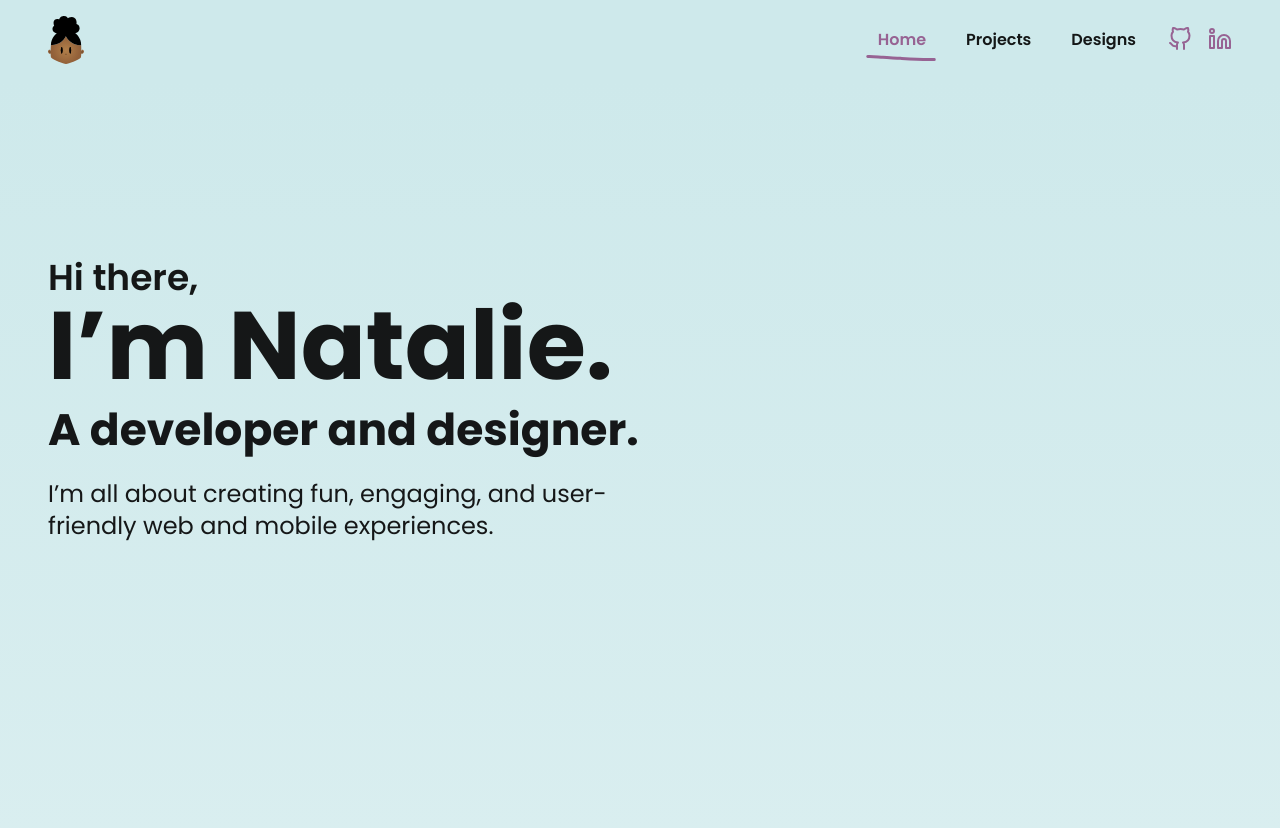
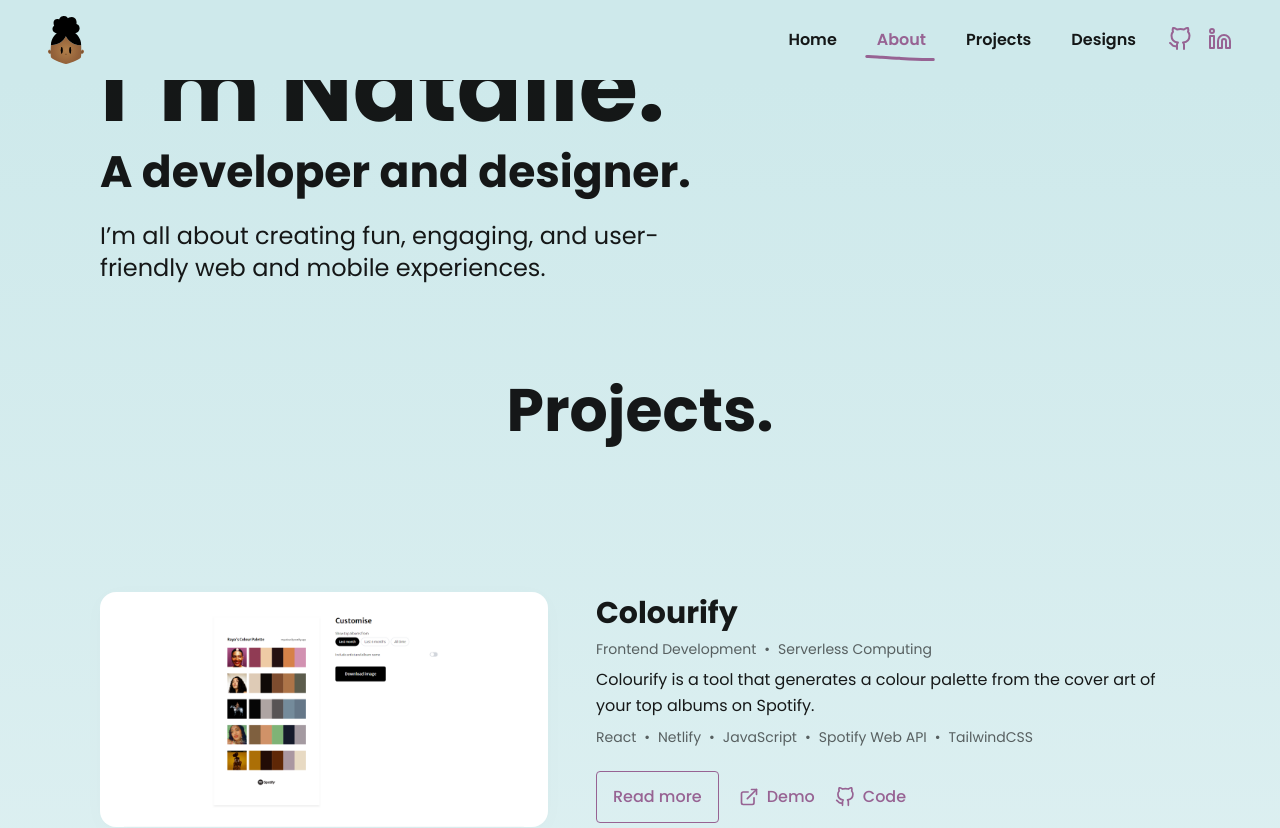
Before and after one commit to natalieayuba/natalieayuba.com, a Next.js app: page / in a window 1280 px wide. Shown: the top 828 px of the page. Built offline with nearby package versions, Linux system fonts and the light colour scheme.

Commit message:
Fixed under construction overlapping

```diff
--- a/components/FullScreenLayout.tsx
+++ b/components/FullScreenLayout.tsx
@@ -8,10 +8,10 @@
 const FullScreenLayout = ({ heading, children }: FullScreenLayoutProps) => {
   return (
     <div className='my-auto flex flex-col items-center text-center'>
-      <h1 className='font-bold text-7xl mb-6 max-w-lg'>{heading}</h1>
+      <h1 className='font-bold text-5xl mb-6 max-w-lg'>{heading}</h1>
       {Children.map(children, (child) => {
         return cloneElement(child, {
-          className: `${child.type === 'p' ? 'text-xl' : ''} ${
+          className: `${child.type === 'p' ? 'text-xl mb-2' : ''} ${
             child.props.className
           }`,
         });
--- a/components/PageLayout.tsx
+++ b/components/PageLayout.tsx
@@ -36,11 +36,11 @@
       <div
         className='bg-gradient-to-b from-blue to-white flex flex-col justify-between items-center'
         style={{
-          minHeight: hideHeader ? '100vh' : `calc(100vh - ${headerHeight}`,
+          minHeight: hideHeader ? '100vh' : `calc(100vh - ${headerHeight}px`,
         }}
       >
         <main
-          className={`max-w-[1200px] margin transition-all duration-300 ${
+          className={`max-w-[1080px] margin transition-all duration-300 ${
             fullHeight ? 'flex-1 flex' : ''
           }`}
         >
--- a/config.js
+++ b/config.js
@@ -3,7 +3,7 @@
   description:
     'Natalie Ayuba is a frontend developer and designer with a passion for building engaging user experiences.',
   url: 'https://natalieayuba.github.io',
-  headerHeight: '80px',
+  headerHeight: 80,
   colors: {
     blue: '#cee9eb',
     purple: '#976393',
@@ -16,6 +16,11 @@
     {
       name: 'Home',
       url: '/#home',
+      underline: 'straight',
+    },
+    {
+      name: 'About',
+      url: '/#about',
       underline: 'straight',
     },
     {
@@ -51,6 +56,10 @@
     {
       name: 'Presentation',
       title: 'View presentation',
+    },
+    {
+      name: 'Prototype',
+      title: 'View prototype',
     },
   ],
   avatarFrames: [
```
